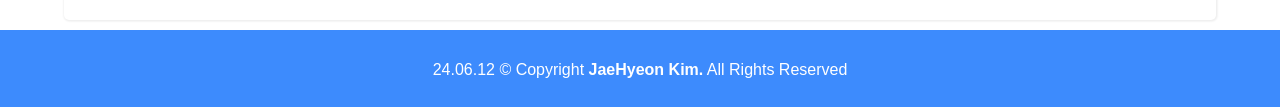
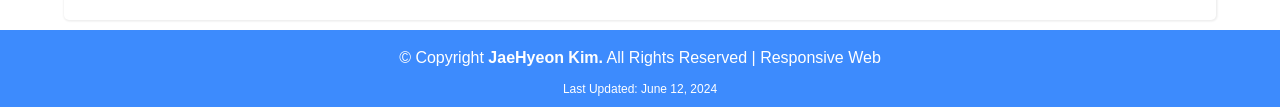
Before and after one commit to kjheve/kjheve.github.io, a plain HTML site: page index.html in a window 1280 px wide. Shown: the part 1945-2052 px from the top of the page. Drawn offline with nearby package versions, Linux system fonts and the light colour scheme; a web font is replaced by a local one.

Commit message:
Final_240612

```diff
--- a/css/style.css
+++ b/css/style.css
@@ -217,12 +217,27 @@ nav {
 /* === footer === */
 footer {
   margin-top: 10px;
+}
+.footer {
   width: 100%;
   text-align: center;
   height: 10vh;
-  line-height: 10vh;
   background: rgba(13, 110, 253, 0.8);
   color: #fff;
+  display: flex;
+  justify-content: center;
+  align-items: center;
+  flex-direction: column;
+}
+.footer div {
+  display: flex;
+  flex-direction: column;
+  align-items: center;
+  margin-top: 20px;
+}
+.footer p {
+  font-size: 12px;
+  margin-top: 10px;
 }
 /* === footer 종료=== */
 
--- a/index.html
+++ b/index.html
@@ -330,8 +330,12 @@
   </div>
   <!-- footer -->
   <footer>
-    <span>24.06.12</span>
-    <span>© Copyright <strong>JaeHyeon Kim.</strong> All Rights Reserved</span>
+    <div class="footer">
+      <div>
+        <span>© Copyright <strong>JaeHyeon Kim.</strong> All Rights Reserved | Responsive Web</span>
+        </div>
+      <p>Last Updated: June 12, 2024</p>
+    </div>
   </footer>
 
   <script src="https://cdn.jsdelivr.net/npm/bootstrap@5.3.3/dist/js/bootstrap.bundle.min.js"
```
